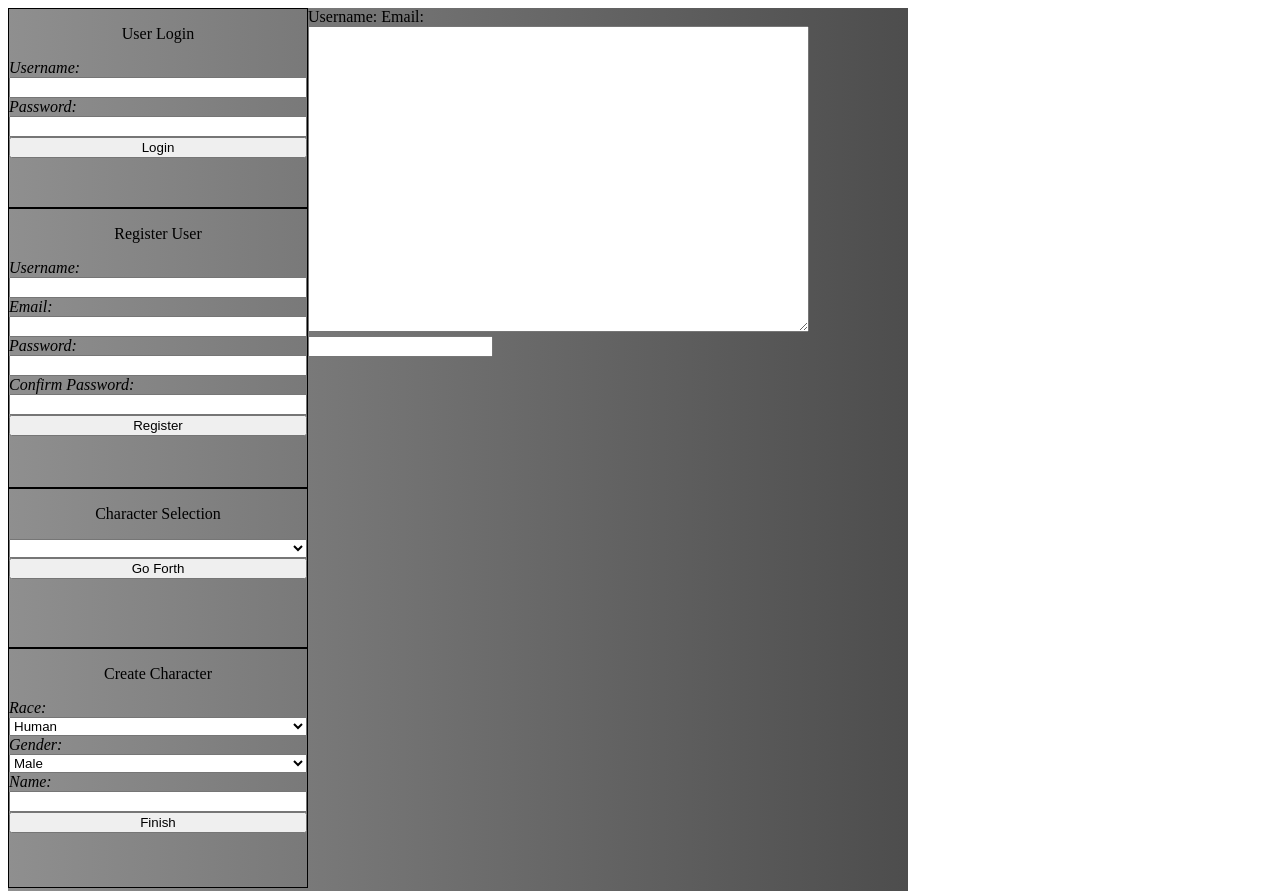
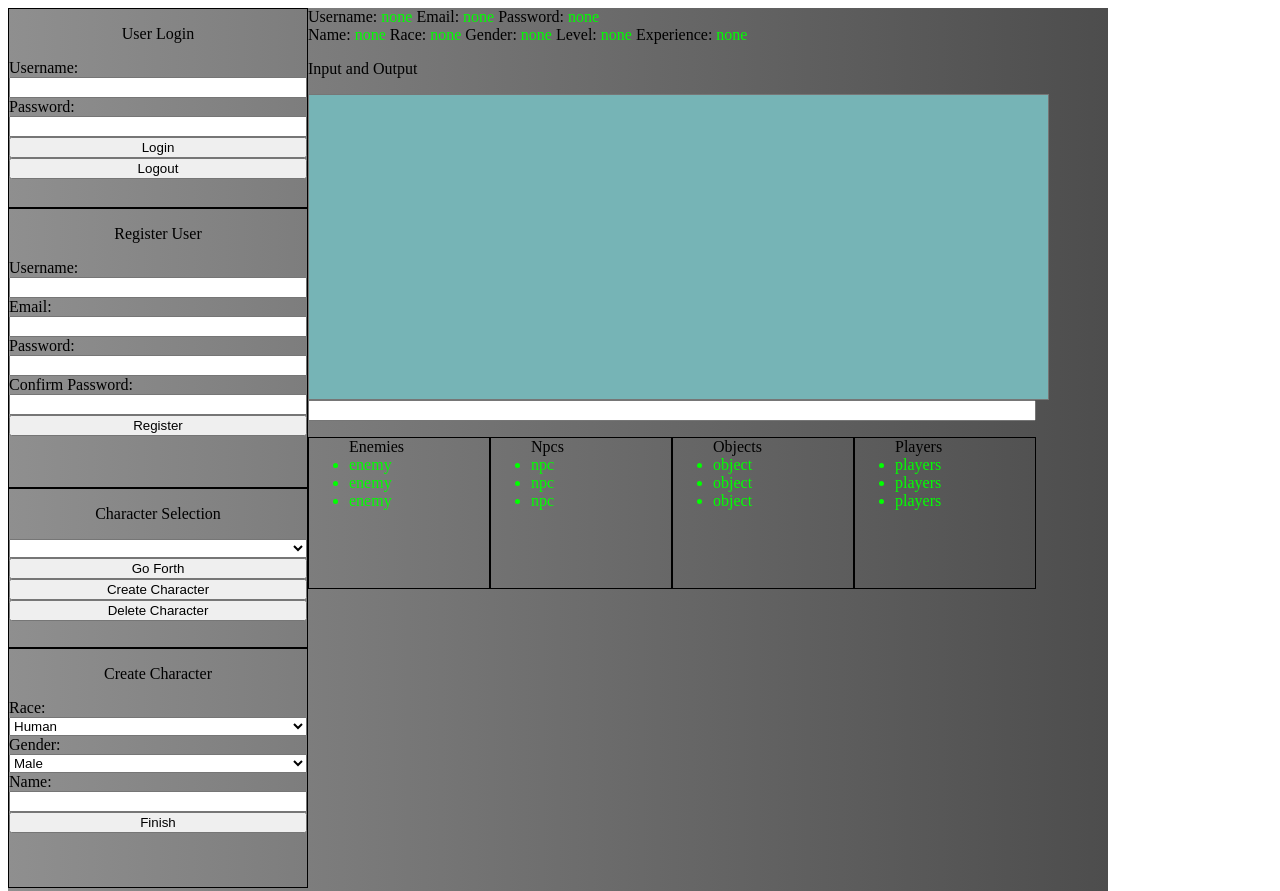
Before and after one commit to duckGameGH/Ultimud, a plain HTML site: page main/devEnv/legend&myth-devEnv.html in a window 1280 px wide. Shown: the top 891 px of the page. Drawn offline with Linux system fonts and the light colour scheme.

Commit message:
Add files via upload

```diff
--- a/main/devEnv/legend&myth-devEnv.css
+++ b/main/devEnv/legend&myth-devEnv.css
@@ -3,9 +3,13 @@
     flex-direction: row;
     background-image: linear-gradient(to right,rgb(143, 143, 143), rgb(77, 77, 77));
     height: 1000px;
-    width: 900px;}
+    width: 1100px;}
 
-#firstColumnCont{
+#column1MainCont{
+    display: flex;
+    flex-direction: column;}
+
+#column1MainCont{
     display: flex;
     flex-direction: column;}
 
@@ -40,3 +44,34 @@
     border: 1px solid black;
     width: 300px;
     height: 240px;}
+
+.userInfoDetails{
+    color: rgb(0, 255, 0);}
+
+.characterDetails{
+    color: rgb(0, 255, 0);}
+
+#ioCont{
+    display: flex;
+    flex-direction: column;}
+
+#outputMain{
+    background-color: rgb(118, 180, 182);}
+
+#inputMain{
+    width: 720px;}
+
+#roomInfoCont{
+    display: flex;
+    flex-direction: row;}
+
+.roomInfoList{
+    border: 1px solid black;
+    max-width: 140px;
+    min-width: 140px;
+    min-height: 150px;
+    max-height: 150px;
+    overflow: auto;}
+
+.roomInfoListItem{
+    color: rgb(0, 255, 0)}
--- a/main/devEnv/legend&myth-devEnv.html
+++ b/main/devEnv/legend&myth-devEnv.html
@@ -5,25 +5,26 @@
     </head>
     <body>
         <div id="mainCont">
-            <div id="firstColumnCont">
+            <div id="column1MainCont">
                 <div id="userLoginCont">
                     <p style="text-align: center;">User Login</p>
-                    <i>Username:</i>
+                    <span>Username:</span>
                     <input id="userRegisterUsername" type="text">
-                    <i>Password:</i>
+                    <span>Password:</span>
                     <input id="userRegisterPassword" type="text">
                     <button>Login</button>
+                    <button>Logout</button>
                 </div>
 
                 <div id="userRegisterCont">
                     <p style="text-align: center;">Register User</p>
-                    <i>Username:</i>
+                    <span>Username:</span>
                     <input id="userRegisterUsername" type="text">
-                    <i>Email:</i>
+                    <span>Email:</span>
                     <input id="userRegisterEmail" type="text">
-                    <i>Password:</i>
+                    <span>Password:</span>
                     <input id="userRegisterPassword" type="text">
-                    <i>Confirm Password:</i>
+                    <span>Confirm Password:</span>
                     <input id="userRegisterConfirmPassword" type="text">
                     <button>Register</button>
                 </div>
@@ -32,11 +33,13 @@
                     <p style="text-align: center;">Character Selection</p>
                     <select name="" id=""></select>
                     <button>Go Forth</button>
+                    <button>Create Character</button>
+                    <button>Delete Character</button>
                 </div>
 
                 <div id="createCharacterCont">
                     <p style="text-align: center;">Create Character</p>
-                    <i>Race:</i>
+                    <span>Race:</span>
                     <select name="" id="">
                         <option value="">Human</option>
                         <option value="">Elf</option>
@@ -44,27 +47,72 @@
                         <option value="">Halfling</option>
                         <option value="">Half-giant</option>
                     </select>
-                    <i>Gender:</i>
+                    <span>Gender:</span>
                     <select name="" id="">
                         <option value="">Male</option>
                         <option value="">Female</option>
                     </select>
-                    <i>Name:</i>
+                    <span>Name:</span>
                     <input id="userRegisterPassword" type="text">
                     <button>Finish</button>
                 </div>
             </div>
-            <div id="secondColumnCont">
+
+            <div id="column2MainCont">
                 <div id="userInfo">
                     <label for="userUsername">Username:</label>
-                    <i id="userUsername"></i>
+                    <span class="userInfoDetails" id="userUsername">none</span>
                     <label for="userEmail">Email:</label>
-                    <i id="userEmail"></i>
+                    <span class="userInfoDetails" id="userEmail">none</span>
+                    <label for="userPassword">Password:</label>
+                    <span class="userInfoDetails" id="userPassword">none</span>
+                </div>
+
+                <div id="characterInfo">
+                    <label for="characterName">Name:</label>
+                    <span class="characterDetails" id="characterName">none</span>
+                    <label for="characterRace">Race:</label>
+                    <span class="characterDetails" id="characterRace">none</span>
+                    <label for="characterGender">Gender:</label>
+                    <span class="characterDetails" id="characterGender">none</span>
+                    <label for="characterLevel">Level:</label>
+                    <span class="characterDetails" id="characterLevel">none</span>
+                    <label for="characterExperience">Experience:</label>
+                    <span class="characterDetails" id="characterExperience">none</span>
                 </div>
 
                 <div id="ioCont">
-                    <textarea readonly name="" id="outputMain" cols="60" rows="20"></textarea>
+                    <p>Input and Output</p>
+                    <textarea readonly name="" id="outputMain" cols="90" rows="20" style="resize: none;"></textarea>
                     <input id="inputMain" type="text">
+                </div>
+
+                <div id="roomInfoLabel"></div>
+                <div id="roomInfoCont">
+
+                    <ul class="roomInfoList" id="enemiesList">Enemies
+                        <li class="roomInfoListItem">enemy</li>
+                        <li class="roomInfoListItem">enemy</li>
+                        <li class="roomInfoListItem">enemy</li>
+                    </ul>
+
+                    <ul class="roomInfoList" id="npcsList">Npcs
+                        <li class="roomInfoListItem">npc</li>
+                        <li class="roomInfoListItem">npc</li>
+                        <li class="roomInfoListItem">npc</li>
+                    </ul>
+
+                    <ul class="roomInfoList" id="objectsList">Objects
+                        <li class="roomInfoListItem">object</li>
+                        <li class="roomInfoListItem">object</li>
+                        <li class="roomInfoListItem">object</li>
+                    </ul>
+
+                    <ul class="roomInfoList" id="playersList">Players
+                        <li class="roomInfoListItem">players</li>
+                        <li class="roomInfoListItem">players</li>
+                        <li class="roomInfoListItem">players</li>
+                    </ul>
                 </div>
             </div>
         </div>
```
